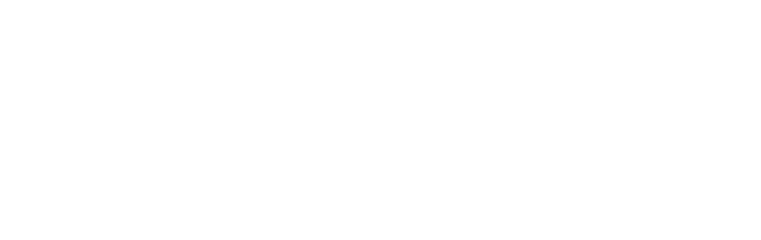
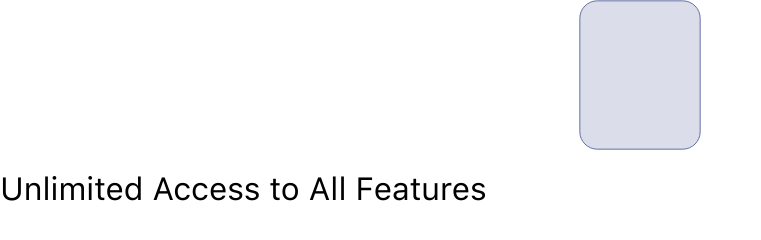
Before and after one commit to Vonubat/banner-iphone, a website built with webpack: page src/index.html in a window 1280 px wide. Shown: the whole page, without its empty margins (0-761 px from the left). Built offline with nearby package versions, Linux system fonts and the light colour scheme.

Commit message:
feat: add SFProDisplay, SFProText, Roboto fonts fix: minor bugs connected to webpack

```diff
--- a/src/index.ts
+++ b/src/index.ts
@@ -1 +1,14 @@
 import './sass/index.scss';
+
+// for testing
+import { createHTMLElement, createSVGElement } from './utils/htmlElementFactory';
+
+const h1 = createHTMLElement('h1', {
+  innerHtml: `Unlimited Access
+to All Features`,
+});
+
+const svg = createSVGElement('./assets/shape-1.svg', 'shape-1');
+
+document.body.appendChild(svg);
+document.body.appendChild(h1);
--- /dev/null
+++ b/src/sass/base/_fonts.scss
@@ -0,0 +1,37 @@
+@import url(https://fonts.googleapis.com/css?family=Roboto:100,100italic,300,300italic,regular,italic,500,500italic,700,700italic,900,900italic);
+
+@font-face {
+  font-family: 'SF Pro Display';
+  src: local('SF Pro Display Bold'), local('SFProDisplay-Bold'),
+    url('/src/fonts/SFProDisplay/SFProDisplay-Bold.ttf') format('truetype');
+  font-weight: bold;
+  font-style: normal;
+  font-display: swap;
+}
+
+@font-face {
+  font-family: 'SF Pro Display';
+  src: local('SF Pro Display Medium'), local('SFProDisplay-Medium'),
+    url('/src/fonts/SFProDisplay/SFProDisplay-Medium.ttf') format('truetype');
+  font-weight: 500;
+  font-style: normal;
+  font-display: swap;
+}
+
+@font-face {
+  font-family: 'SF Pro Display';
+  src: local('SF Pro Display Regular'), local('SFProDisplay-Regular'),
+    url('/src/fonts/SFProDisplay/SFProDisplay-Regular.ttf') format('truetype');
+  font-weight: normal;
+  font-style: normal;
+  font-display: swap;
+}
+
+@font-face {
+  font-family: 'SF Pro Text';
+  src: local('SF Pro Text Regular'), local('SFProText-Regular'),
+    url('/src/fonts/SFProText/SFProText-Regular.ttf') format('truetype');
+  font-weight: normal;
+  font-style: normal;
+  font-display: swap;
+}
--- a/src/sass/index.scss
+++ b/src/sass/index.scss
@@ -1,7 +1,14 @@
 @import 'normalize.css';
+@import './base/fonts';
 
 #root {
   display: flex;
   flex-direction: column;
   min-height: 100vh;
+  font-family: -apple-system, BlinkMacSystemFont, sans-serif;
 }
+
+h1 {
+  font-family: 'SF Pro Text';
+  font-weight: 400;
+}
--- a/src/utils/htmlElementFactory.ts
+++ b/src/utils/htmlElementFactory.ts
@@ -28,7 +28,7 @@ export class HTMLElementFactory {
   }
 
   public static createSVGElement(url: string, type: string, props: SVGElementProps = {}): SVGSVGElement {
-    const { cssClassList, boxWidth = 'auto', boxHeight = 'auto', attributes, color, id } = props;
+    const { cssClassList, boxWidth = '100%', boxHeight = '100%', attributes, color, id } = props;
 
     const svg: SVGSVGElement = document.createElementNS(SVG_NS, 'svg');
     svg.setAttributeNS(null, 'width', `${boxWidth}`);
--- a/webpack.config.js
+++ b/webpack.config.js
@@ -33,24 +33,22 @@ const baseConfig = {
         test: /\.s[ac]ss$/i,
         use: [
           {
-            loader: 'style-loader'
+            loader: 'style-loader',
           },
           {
-            loader: 'css-loader'
+            loader: 'css-loader',
           },
           {
             loader: 'postcss-loader',
             options: {
               postcssOptions: {
-                plugins: () => [
-                  require('autoprefixer')
-                ]
-              }
-            }
+                plugins: () => [require('autoprefixer')],
+              },
+            },
           },
           {
-            loader: 'sass-loader'
-          }
+            loader: 'sass-loader',
+          },
         ],
       },
     ],
@@ -60,7 +58,7 @@ const baseConfig = {
   },
   output: {
     filename: 'index.js',
-    path: path.resolve(__dirname, '../build'),
+    path: path.resolve(__dirname, './build'),
     assetModuleFilename: 'assets/[name][ext]',
   },
   plugins: [
@@ -71,10 +69,7 @@ const baseConfig = {
     new CleanWebpackPlugin(),
     new EslintPlugin({ extensions: 'ts' }),
     new CopyPlugin({
-      patterns: [
-        { from: './src/assets', to: './../build/assets' },
-        // { from: './src/db', to: './../build/db' },
-      ],
+      patterns: [{ from: './src/assets', to: './assets' }],
     }),
   ],
 };
--- a/webpack.dev.config.js
+++ b/webpack.dev.config.js
@@ -5,7 +5,7 @@ module.exports = {
   mode: 'development',
   devtool: 'inline-source-map',
   devServer: {
-    static: path.resolve(__dirname, '../build'),
+    static: path.resolve(__dirname, './build'),
     hot: true,
   },
 };
```
Also changed, not shown: src/fonts/SFProDisplay/SFProDisplay-Bold.ttf (added), src/fonts/SFProDisplay/SFProDisplay-Medium.ttf (added), src/fonts/SFProDisplay/SFProDisplay-Regular.ttf (added), src/fonts/SFProText/SFProText-Regular.ttf (added), src/sass/base/_typography.scss (added).
